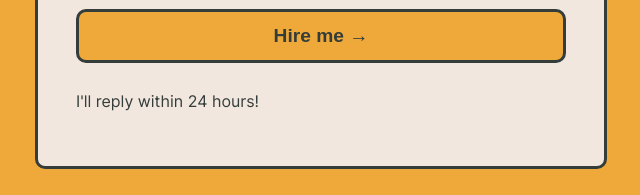
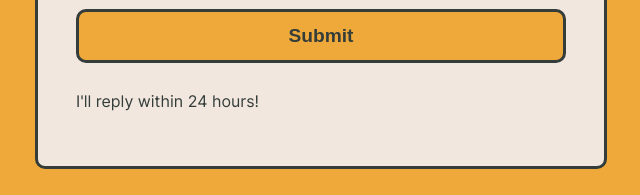
Before and after one commit to akuya-ekorot/akuya, a website: page index.html in a window 1280 px wide. Shown: the part 3763-3958 px from the top of the page, 319-959 px from the left. Drawn offline with Linux system fonts and the light colour scheme.

Commit message:
change form cta to submit

```diff
--- a/index.html
+++ b/index.html
@@ -129,7 +129,7 @@
                 <textarea name="message" id="message" cols="30" rows="100" class="form-input light-bg message dark"
                     placeholder="Type your message" name="message"></textarea>
                 <button class="button orange-bg dark">
-                    <p class="cta-text">Hire me →</p>
+                    <p class="cta-text">Submit</p>
                 </button>
                 <p>I'll reply within 24 hours!</p>
             </form>
```
